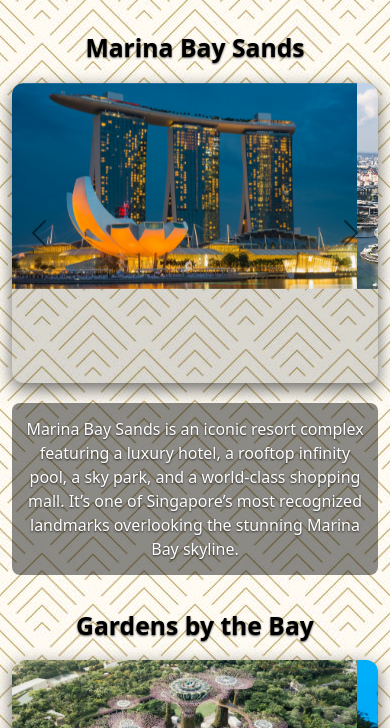
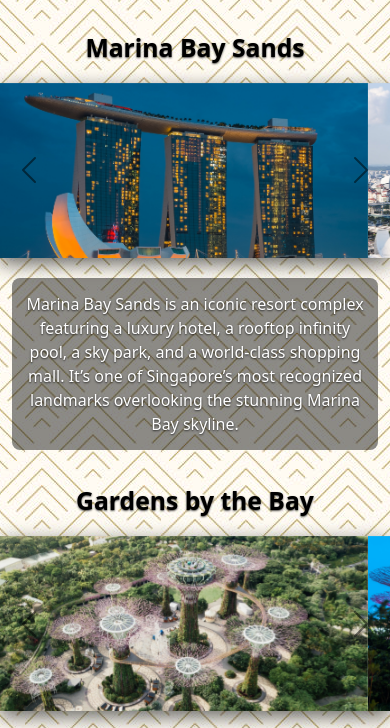
Before and after one commit to allyaquino4/allyaquino.github.place, a plain HTML site: page tourist.html in a window 390 px wide. Shown: the part 75-803 px from the top of the page. Drawn offline with nearby package versions, Linux system fonts and the light colour scheme.

Commit message:
try again mwehe

```diff
--- a/tourist.html
+++ b/tourist.html
@@ -33,14 +33,17 @@
     }
 
     .carousel-inner {
-      height: 480px;
+      height: clamp(200px, 36vw, 480px);
     }
 
     .carousel-inner img {
       width: 100%;
       height: 100%;
+      max-height: 100vw;
+      aspect-ratio: 16/9;
       object-fit: cover;
       object-position: center;
+      display: block;
     }
 
     .spot-desc {
@@ -57,13 +60,38 @@
       filter: invert(1);
     }
 
+    @media (max-width: 991.98px) {
+      .carousel-inner {
+        height: clamp(180px, 40vw, 340px);
+      }
+    }
+
     @media (max-width: 576px) {
+      .carousel-wrapper {
+        max-width: 100vw;
+        margin-left: -12px;
+        margin-right: -12px;
+        border-radius: 0;
+      }
+
       .carousel-inner {
-        height: 300px;
+        height: 45vw;
+        min-height: 160px;
+        max-height: 300px;
+      }
+
+      .carousel-inner img {
+        aspect-ratio: 16/10;
       }
 
       .page-title {
         font-size: 1.25rem;
+      }
+    }
+
+    @media (max-width: 360px) {
+      .carousel-inner {
+        height: 120px;
       }
     }
   </style>
```
Also changed, not shown: dress.html (+2 -6 lines), food.html (+6 -6 lines).
